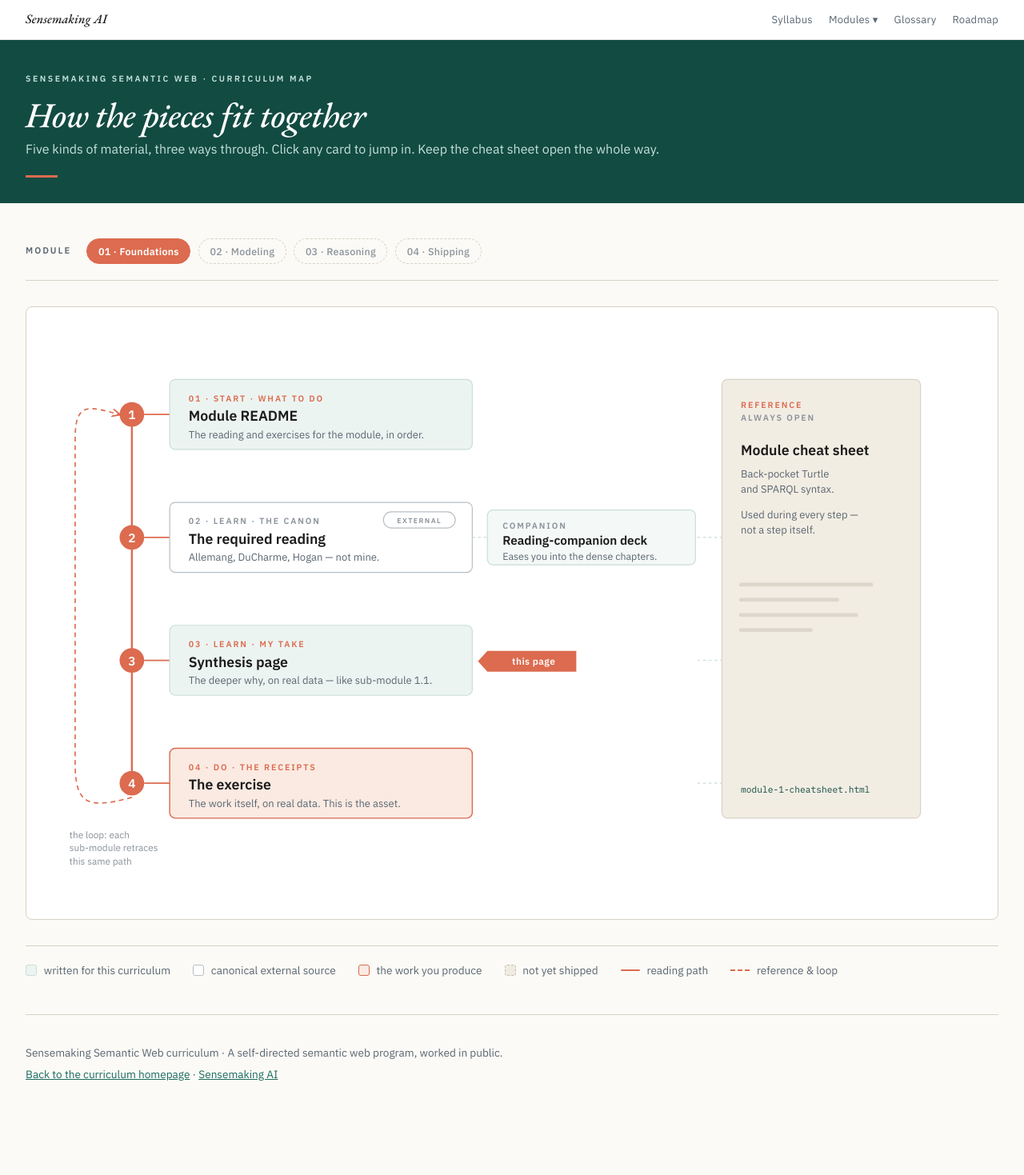
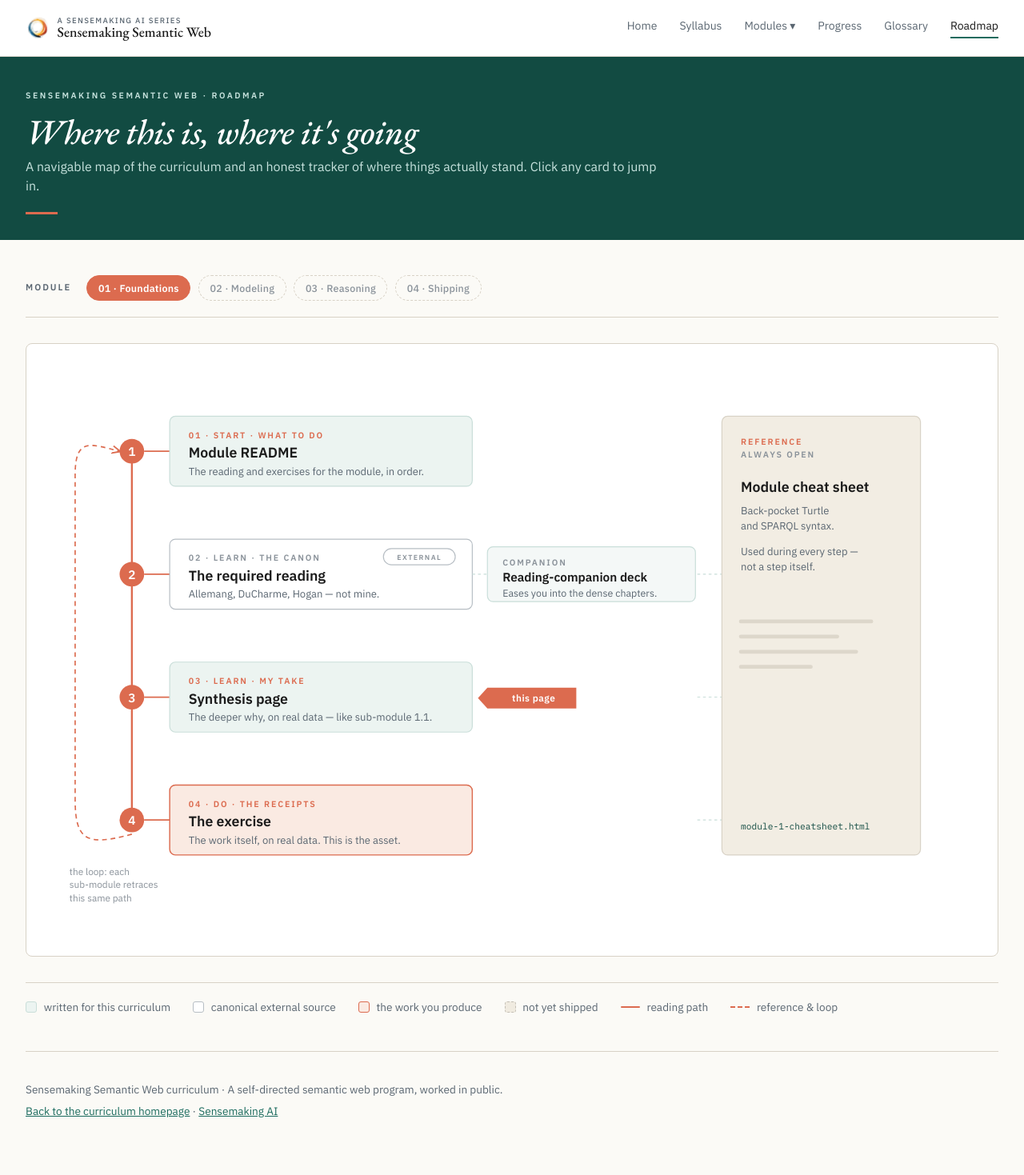
Before and after one commit to dagny099/semantic-web-curriculum, a Jekyll site: the page map.html, which Jekyll copies as it is, in a window 1280 px wide. Shown: the whole page at 80% size. Built offline with Jekyll 4.4.1, drawn with Linux system fonts in a browser that asks for light colours; before the commit the page ends 1423 px from its top, so only the background shows below that.

Commit message:
fixing map.html

```diff
--- a/map.html
+++ b/map.html
@@ -295,11 +295,18 @@
 </head>
 <body>
 
-<!-- ===================== Site nav (shared across pages) ===================== -->
-<nav class="site-nav" aria-label="Curriculum sections">
-  <div class="site-nav-inner">
-    <a class="site-nav-brand" href="/">Sensemaking AI</a>
-    <div class="site-nav-links">
+<!-- ===================== Site header (shared across pages) ===================== -->
+<header class="site-header">
+  <div class="site-header-inner">
+    <a href="/" class="brand-mark">
+      <img class="brand-swirl" src="/assets/swirl/swirl-mark-square.png" alt="" aria-hidden="true">
+      <span class="brand-text">
+        <span class="brand-eyebrow">a Sensemaking AI series</span>
+        <span class="brand-name">Sensemaking Semantic Web</span>
+      </span>
+    </a>
+    <nav>
+      <a href="/">Home</a>
       <a href="/SYLLABUS.html">Syllabus</a>
       <div class="nav-dropdown">
         <a href="/modules/01-foundations/">Modules <span aria-hidden="true">▾</span></a>
@@ -310,53 +317,46 @@
           <a href="/modules/04-shipping/module-04-README.html">04 · Shipping</a>
         </div>
       </div>
+      <a href="/PROGRESS.html">Progress</a>
       <a href="/glossary.html">Glossary</a>
-      <a href="/map.html">Roadmap</a>
-    </div>
+      <a href="/map.html" aria-current="page">Roadmap</a>
+    </nav>
   </div>
-</nav>
+</header>
 <style>
-  .site-nav { border-bottom: 1px solid rgba(31,42,46,0.1); background: #fff; }
-  .site-nav-inner { max-width: 82rem; margin: 0 auto; padding: 0.75rem 2rem;
-    display: flex; align-items: baseline; justify-content: space-between; flex-wrap: wrap; gap: 0.5rem 1rem; }
-  .site-nav-brand { font-family: 'EB Garamond', Georgia, serif; font-style: italic; font-size: 1rem;
-    color: #1A1A1A; text-decoration: none; }
-  .site-nav-links { display: flex; gap: 1.25rem; flex-wrap: wrap; }
-  .site-nav-links a { font-family: 'IBM Plex Sans', system-ui, sans-serif; font-size: 0.8125rem;
-    color: #5A6671; text-decoration: none; letter-spacing: 0.02em; }
-  .site-nav-links a:hover { color: #1A1A1A; }
-  .site-nav-links a[aria-current="page"] { color: #DC6B4F; font-weight: 600; }
-  @media print { .site-nav { display: none; } }
+  .site-header { background: #fff; border-bottom: 1px solid #E0DAD0; }
+  .site-header-inner {
+    max-width: 92rem; margin: 0 auto; padding: 1.25rem 2rem;
+    display: flex; align-items: center; justify-content: space-between; flex-wrap: wrap; gap: 1rem;
+  }
+  .brand-mark { display: flex; align-items: center; gap: 0.6rem; text-decoration: none; color: #1A1A1A; }
+  .brand-swirl { width: 30px; height: 30px; display: block; flex-shrink: 0; }
+  .brand-text { display: flex; flex-direction: column; line-height: 1.05; }
+  .brand-eyebrow { font-family: 'IBM Plex Sans', sans-serif; font-size: 0.6rem; font-weight: 500; letter-spacing: 0.14em; text-transform: uppercase; color: #5A6671; }
+  .brand-name { font-family: 'EB Garamond', Georgia, serif; font-size: 1.1rem; color: #1A1A1A; }
+  .site-header nav { display: flex; gap: 1.75rem; font-size: 0.875rem; flex-wrap: wrap; align-items: center; }
+  .site-header nav a { font-family: 'IBM Plex Sans', sans-serif; color: #5A6671; text-decoration: none; border-bottom: 2px solid transparent; padding-bottom: 2px; font-weight: 400; }
+  .site-header nav a:hover { color: #1A1A1A; }
+  .site-header nav a[aria-current="page"] { color: #1A1A1A; border-bottom-color: #1B6B5E; }
   .nav-dropdown { position: relative; display: inline-flex; align-items: center; }
-  .site-nav-links .nav-dropdown-menu {
-    display: none;
-    position: absolute;
-    top: 100%;
-    left: 50%;
-    transform: translateX(-50%);
-    background: #fff;
-    border: 1px solid rgba(31,42,46,0.1);
-    border-radius: 6px;
-    padding: 0.5rem 0 0.375rem;
-    min-width: 190px;
-    box-shadow: 0 4px 16px rgba(0,0,0,0.08);
-    z-index: 100;
+  .nav-dropdown-menu {
+    display: none; position: absolute; top: 100%; right: 0;
+    background: #fff; border: 1px solid #E0DAD0; border-radius: 6px;
+    padding: 0.5rem 0 0.375rem; min-width: 200px;
+    box-shadow: 0 4px 16px rgba(0,0,0,0.08); z-index: 100;
   }
-  .site-nav-links .nav-dropdown:hover .nav-dropdown-menu { display: block; }
-  .site-nav-links .nav-dropdown-menu a {
-    display: block;
-    padding: 0.45rem 1rem;
-    white-space: nowrap;
-  }
-  .site-nav-links .nav-dropdown-menu a:hover { background: #f9f6f0; color: #1A1A1A; }
+  .nav-dropdown:hover .nav-dropdown-menu { display: block; }
+  .site-header .nav-dropdown-menu a { display: block; padding: 0.45rem 1rem; border-bottom: none; white-space: nowrap; }
+  .site-header .nav-dropdown-menu a:hover { background: #F4F0E8; color: #1A1A1A; }
+  @media print { .site-header { display: none; } }
 </style>
 
 <!-- ===================== Masthead ===================== -->
 <header class="masthead">
   <div class="masthead-inner">
-    <div class="brand">Sensemaking Semantic Web · Curriculum map</div>
-    <h1>How the pieces fit together</h1>
-    <p class="lede">Five kinds of material, three ways through. Click any card to jump in. Keep the cheat sheet open the whole way.</p>
+    <div class="brand">Sensemaking Semantic Web · Roadmap</div>
+    <h1>Where this is, where it's going</h1>
+    <p class="lede">A navigable map of the curriculum and an honest tracker of where things actually stand. Click any card to jump in.</p>
   </div>
 </header>
 
```
Also changed, not shown: other parts of map.html (+1 -1 lines).
